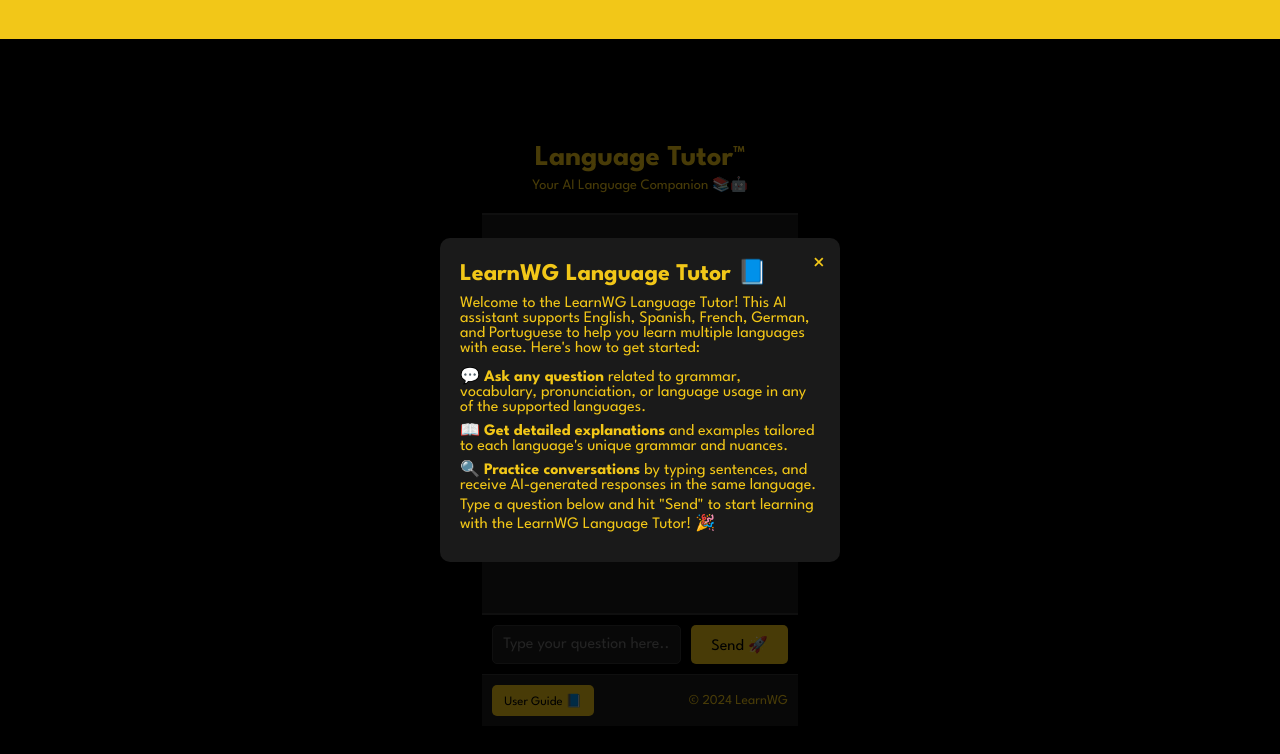
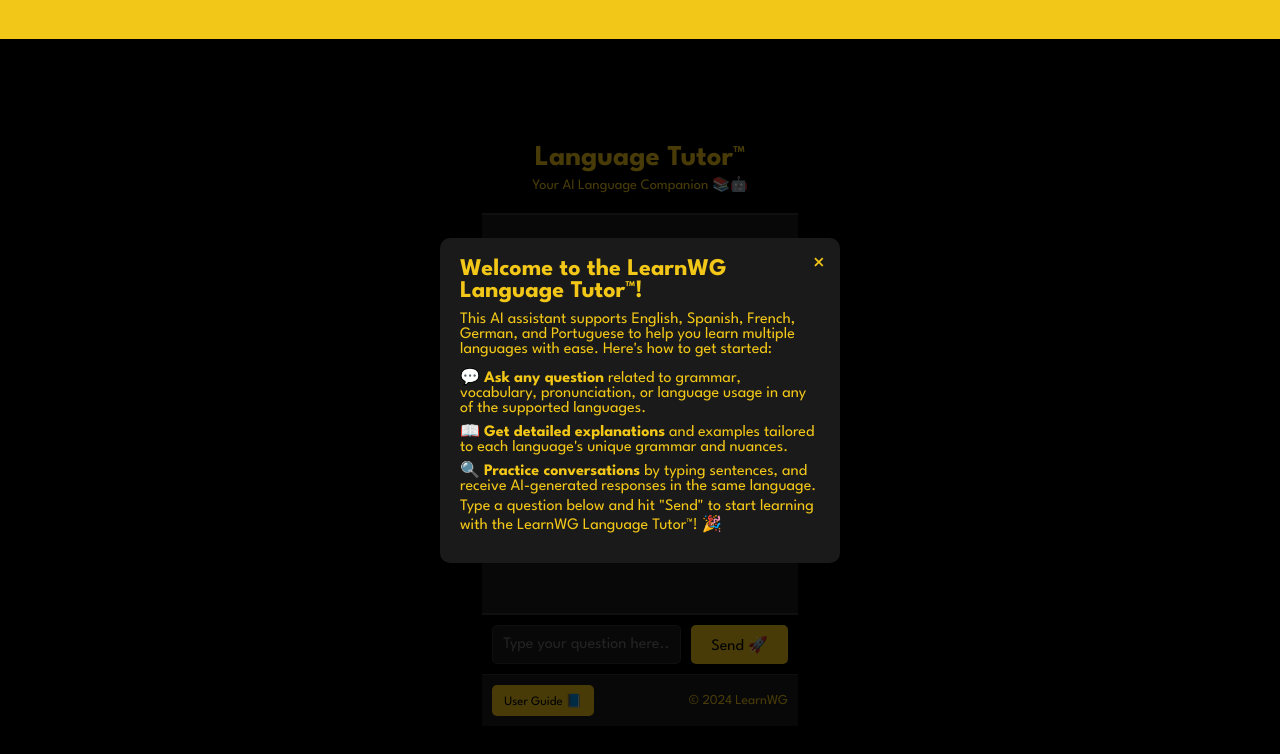
Before and after one commit to jgazcagtz/learnwgenglishtutor, a plain HTML site: page index.html in a window 1280 px wide. Both pictures are taken after a click on the button "User Guide 📘". Drawn offline with Linux system fonts and the light colour scheme.

Commit message:
Update index.html

```diff
--- a/index.html
+++ b/index.html
@@ -43,14 +43,14 @@
 
             <!-- English Section -->
             <section class="tutorial-section">
-                <h2>LearnWG Language Tutor 📘</h2>
-                <p>Welcome to the LearnWG Language Tutor! This AI assistant supports English, Spanish, French, German, and Portuguese to help you learn multiple languages with ease. Here's how to get started:</p>
+                <h2>Welcome to the LearnWG Language Tutor™!</h2>
+                <p> This AI assistant supports English, Spanish, French, German, and Portuguese to help you learn multiple languages with ease. Here's how to get started:</p>
                 <ul>
                     <li>💬 <strong>Ask any question</strong> related to grammar, vocabulary, pronunciation, or language usage in any of the supported languages.</li>
                     <li>📖 <strong>Get detailed explanations</strong> and examples tailored to each language's unique grammar and nuances.</li>
                     <li>🔍 <strong>Practice conversations</strong> by typing sentences, and receive AI-generated responses in the same language.</li>
                 </ul>
-                <p>Type a question below and hit "Send" to start learning with the LearnWG Language Tutor! 🎉</p>
+                <p>Type a question below and hit "Send" to start learning with the LearnWG Language Tutor™! 🎉</p>
             </section>
 
 
```
